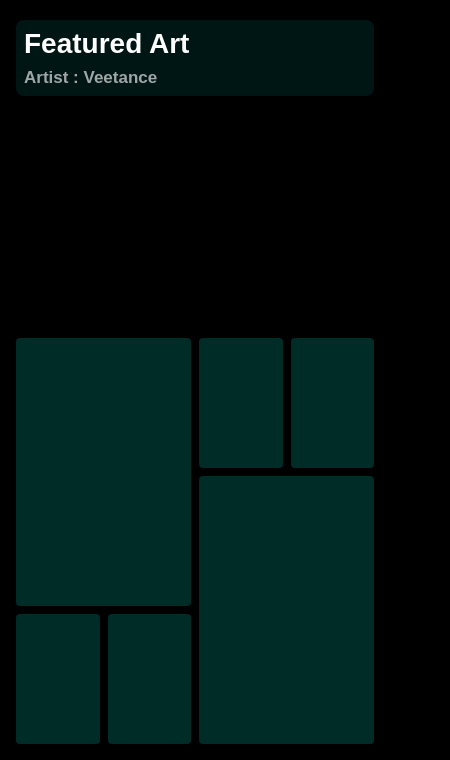
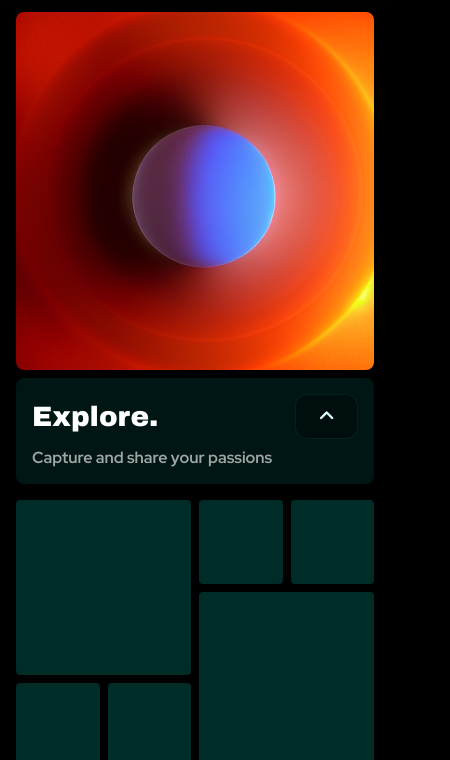
Before and after one commit to veetance/Cordova-MediaCapture-CamApp, a website: page www/index.html in a window 390 px wide. Shown: the part 84-844 px from the top of the page, 450 px wide, since content can reach past the window. Drawn offline with nearby package versions, Linux system fonts and the light colour scheme; some packages are replaced by stand-ins of ours; a web font is replaced by a local one.

Commit message:
Posible for grading - img grid working

```diff
--- a/www/css/styles.css
+++ b/www/css/styles.css
@@ -4,16 +4,17 @@
 
 * {
   box-sizing: border-box;
+  scroll-behavior: smooth;
 }
 
 body,
 html {
-  min-height: 100vh;
   margin: 0;
   /* font-family: "Silkscreen"; */
   background-color: #000000;
   font-family: "Red Hat Display", sans-serif;
   color: rgba(245, 245, 245, 0.651);
+
 }
 img {
   max-width: 100%;
@@ -31,6 +32,7 @@ h1 {
   font-size: 28px;
   font-family: "Archivo Black", sans-serif;
   color: white;
+  font-weight: 100;
 }
 
 h2 {
@@ -45,6 +47,8 @@ h2 {
 
 h3 {
   display: flex;
+  align-items: center;
+  justify-content: center;
   height: fit-content;
   margin: 0px;
   font-size: 20px;
@@ -55,7 +59,7 @@ h4 {
   display: flex;
   height: fit-content;
   margin: 0px;
-  font-size: 17px;
+  font-size: 16px;
   font-weight: 600;
 }
 
@@ -71,12 +75,16 @@ p {
 }
 
 body {
+
   display: flex;
   align-items: center;
   justify-content: flex-start;
   flex-direction: column;
-  height: 100vh;
-  width: 100vw;
+  height: 100%;
+  width: 100%;
+
+  overflow:hidden;
+
 }
 
 /* nav-bar */
@@ -161,6 +169,8 @@ body {
   background-color: rgb(0, 0, 0);
 }
 
+
+
 .nav-button:hover {
     cursor: pointer;
   }
@@ -172,46 +182,75 @@ body {
 /* viewer */
 
 .content-wrapper {
-  display: grid;
-  height: 100%;
+
+  display: flex;
+  flex-direction: column;
+  align-items: center;
+  justify-content: flex-start;
+  height: 100vh;
   width: 100%;
-  grid-template-rows: 1fr 1fr;
+
+  scroll-behavior: smooth;
+  overflow-x: auto;
+  overflow-y: hidden;
+
 }
 
 .viewer {
   display: flex;
+  align-items: center;
   flex-direction: column;
   width: 100%;
-  height: 100%;
+  height: fit-content;
   padding: 96px 16px 16px 16px;
   background-color: rgba(255, 210, 127, 0);
 }
 
 .viewer_info {
+
   display: flex;
   flex-direction: column;
   width: 100%;
   height: fit-content;
   margin-top: 8px;
-  padding: 8px;
+  margin-bottom: 0px;
+  padding: 16px;
+
   background-color: #002c2880;
   border-radius: 8px;
+
+}
+
+.info-button {
+  display: flex;
+  align-items: center;
+  justify-content: center;
+  width: fit-content;
+  height: 45px;
+  padding: 8px 16px 8px 16px;
+  margin: 0px;
+  border: solid 1px #00fff215;
+  border-radius: 12px;
+  background-color: rgba(0, 0, 0, 0.288);
+}
+
+.info-button:active{
+  opacity: 0.4;
 }
 
 .viewer_image {
+
   display: flex;
   align-items: center;
   justify-content: center;
   width: 100%;
   height: fit-content;
-  border-radius: 8px;
-  overflow: hidden;
 }
 
 .viewer_info_title {
   display: flex;
   align-items: center;
-  justify-content: flex-start;
+  justify-content: space-between;
   width: 100%;
   height: fit-content;
   margin-bottom: 8px;
@@ -227,7 +266,49 @@ body {
   height: 100%;
 }
 
+.CamcaptureData{
+aspect-ratio : 1 / 1;
+display: flex;
+width: 100%;
+
+
+max-height: 500px;
+max-width: 500px;
+
+background-image: url(../img/Galleree/art-01.png);
+background-size:auto;
+background-repeat: no-repeat;
+background-position: center;
+
+border-radius: 8px;
+  overflow: hidden;
+}
+
+
+
+
+
 /* Gallery */
+
+
+
+
+.Gallery-wrapper{
+
+display: flex;
+align-items: center;
+justify-items: center;
+flex-direction: column;
+
+
+
+width: 100%;
+height: 100%;
+
+overflow-x: auto;
+overflow-y: scroll;
+
+}
 
 .Gallery {
   display: grid;
@@ -236,12 +317,14 @@ body {
   grid-column-gap: 8px;
   grid-row-gap: 8px;
   width: 100%;
+  height: fit-content;
+
+
   padding-left: 16px;
   padding-right: 16px;
   padding-bottom: 16px;
+  padding-top: 0px;
   background-color: rgba(0, 0, 0, 0.473);
-
-
 }
 
 .art-work-01 { grid-area: 1 / 1 / 3 / 3; }
@@ -252,9 +335,26 @@ body {
 .art-work-06{ grid-area: 2 / 3 / 4 / 5; }
 
 
-.shell{
+.shell_span1{
+
  background-color: #002c28;
  border-radius: 4px;
  overflow: hidden;
+ aspect-ratio: 1/1 !important ;
+ --webkit-aspect-ratio: 1/1 !important ;
 
 }
+
+
+.shell_span2{
+
+  background-color: #002c28;
+  border-radius: 4px;
+  overflow: hidden;
+  aspect-ratio: 1/1 !important ;
+
+ }
+
+ .shell:active{
+  opacity: 0.4;
+ }
--- a/www/index.html
+++ b/www/index.html
@@ -22,13 +22,11 @@
 <head>
     <meta charset="utf-8">
 
-    <meta http-equiv="Content-Security-Policy"
-        content="default-src Content-Type: application/javascript 'self' data: cdvfile: https://ssl.gstatic.com 'unsafe-inline'; style-src 'self' 'unsafe-inline' fonts.googleapis.com; media-src *; img-src 'self' data: content: android-webview-video-poster:; font-src 'self' data: fonts.gstatic.com; ">
+    <!-- <meta http-equiv="Content-Security-Policy"
+    content="default-src 'self' data: cdvfile: https://ssl.gstatic.com ; style-src 'self' 'unsafe-inline' fonts.googleapis.com; media-src *; img-src 'self' data: content: android-webview-video-poster:; font-src 'self' data: fonts.gstatic.com; "> -->
 
-
-
-    <meta http-equiv="X-UA-Compatible" content="IE=edge,chrome=1" />
-    <meta name="msapplication-tap-highlight" content="no">
+    <!-- <meta http-equiv="X-UA-Compatible" content="IE=edge,chrome=1" />
+    <meta name="msapplication-tap-highlight" content="no"> -->
     <meta name="viewport" content="initial-scale=1, width=device-width, viewport-fit=cover">
 
     <link rel="stylesheet"
@@ -69,39 +67,53 @@
     <div class="content-wrapper">
 
         <div class="viewer">
-
-        <div class="viewer_image">
-           <div class="CamcaptureData"></div>
-        </div>
-
+            <div class="viewer_image">
+            <div class="CamcaptureData"></div>
+            </div>
             <div class="viewer_info">
 
                 <div class="viewer_info_title">
-                    <h1>Featured Art</h1>
+                    <h1>Explore.</h1>
+
+                    <div class="info-button material-symbols-rounded">
+                        <h3 class="arrow_up" >expand_less</h3>
+                    </div>
+
                 </div>
 
                 <div class="viewer_info_details">
 
                     <div class="viewer_info_details_size">
-                        <h4>Artist : Veetance</h4>
+                        <h4>Capture and share your passions</h4>
                     </div>
 
                 </div>
+
             </div>
+        </div>
 
+      <div class="Gallery-wrapper">
+        <div class="Gallery">
+            <div class="art-work-01 shell_span2"></div>
+            <div class="art-work-02 shell_span1"></div>
+            <div class="art-work-03 shell_span1"></div>
+            <div class="art-work-04 shell_span1"></div>
+            <div class="art-work-05 shell_span1"></div>
+            <div class="art-work-06 shell_span2"></div>
         </div>
 
         <div class="Gallery">
-
-            <div class="art-work-01 shell"></div>
-            <div class="art-work-02 shell"></div>
-            <div class="art-work-03 shell"></div>
-            <div class="art-work-04 shell"></div>
-            <div class="art-work-05 shell"></div>
-            <div class="art-work-06 shell"></div>
-
+            <div class="art-work-01 shell_span2"></div>
+            <div class="art-work-02 shell_span1"></div>
+            <div class="art-work-03 shell_span1"></div>
+            <div class="art-work-04 shell_span1"></div>
+            <div class="art-work-05 shell_span1"></div>
+            <div class="art-work-06 shell_span2"></div>
         </div>
 
+
+
+      </div>
 
 
 
--- a/www/js/index.js
+++ b/www/js/index.js
@@ -1,14 +1,29 @@
+// make sure .CamcaptureData and .shell  hight is the same as their width of the image optimised for mobile.. for some reason in the css it is not working whan i use aspect-ratio: 1/1;
 
-// //  function hideGallery is a function that hides .gallery on the touch or press of #camBtn using jquery
+$('.shell_span2').css('height', $('.shell_span2').width());
+$('.shell_span1').css('height', $('.shell_span1').width());
+$('.CamcaptureData').css('height', $('.CamcaptureData').width());
 
-// function hideGallery() {
-//     $('.Gallery').hide();
-//     console.log('hideGallery function called');
-// }
 
-// // call hideGallery function on click of #camBtn
+// function ExpandIMG, on the touch or press of .info-button the hight of CamcaptureData is reduced by 50% with smooth animation and smooth scroll, if the hight is 50% the hight is set to 100% with smooth animation and smooth scroll
 
-// $('#camBtn').on('click', hideGallery);
+function ExpandIMG() {
+
+    if ($('.CamcaptureData').height() == $('.CamcaptureData').width()) {
+        $('.CamcaptureData').animate({ height: $('.CamcaptureData').width() / 2 }, 400, 'swing');
+        $('html, body').animate({ scrollTop: $('.CamcaptureData').offset().top }, 450, 'swing');
+    } else {
+        $('.CamcaptureData').animate({ height: $('.CamcaptureData').width() }, 500, 'swing');
+        $('html, body').animate({ scrollTop: $('.CamcaptureData').offset().top }, 500, 'swing');
+    }
+}
+
+// call the function on the touch or press of .info-button
+
+$('.info-button').on('click', ExpandIMG);
+
+
+
 
 
 document.addEventListener('deviceready', onDeviceReady, false);
@@ -36,8 +51,10 @@ function onDeviceReady() {
             var myNewImage = fileEntry.toURL()
             console.log(myNewImage);
 
-            // do something with URL, assign to src or create an html
-            $(".viewer_image").replaceWith("<img src='" + myNewImage + "'>")
+            // change the img url of .CamcaptureData to myNewImage using css background-image property
+
+            $('.CamcaptureData').css('background-image', 'url(' + myNewImage + ')');
+
         }, onError);
 
     };
@@ -48,3 +65,5 @@ function onDeviceReady() {
 
 
 };
+
+//
```
